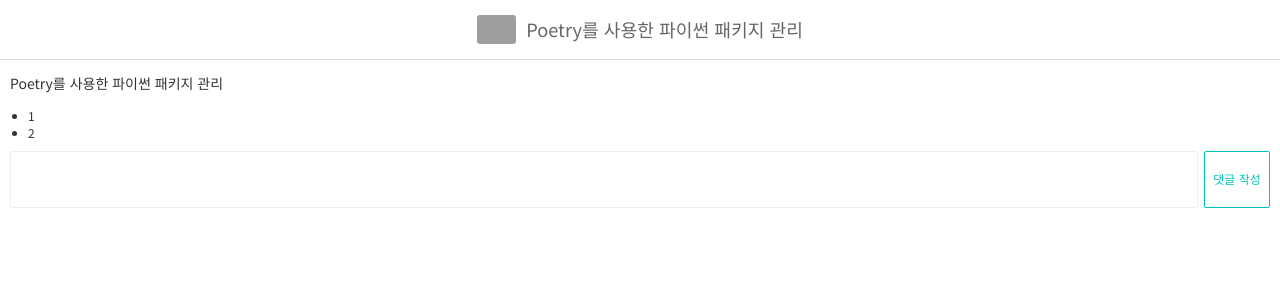
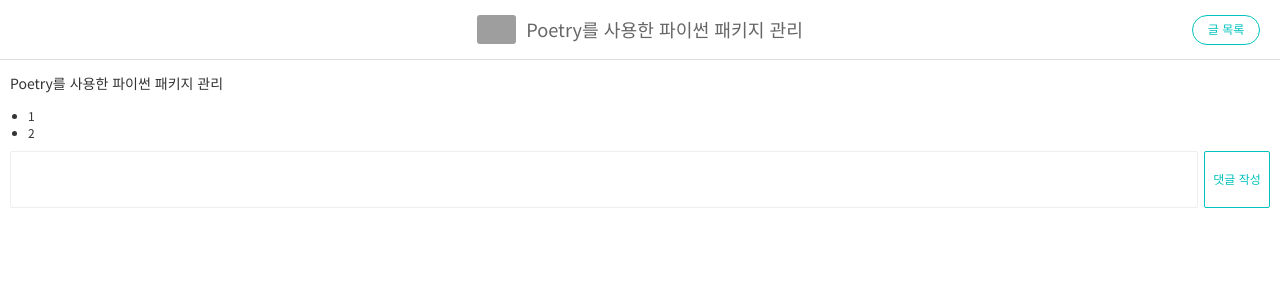
Before and after one commit to pooreunblue/pylog, a Django app: page /posts/1/ in a window 1280 px wide. Shown: the top 300 px of the page. Run offline with Django 4.2, Linux system fonts and the light colour scheme; data comes from the database, SQL or seed files in the repository; grey boxes are pictures that could not be loaded.

Commit message:
Feat: 글 상세페이지에서 글 목록으로 갈 수 있는 버튼 추가

```diff
--- a/pylog/templates/post_detail.html
+++ b/pylog/templates/post_detail.html
@@ -10,6 +10,7 @@
             <img src="{{ post.thumbnail.url }}">
         {% endif %}
         <span>{{ post.title }}</span>
+        <a href="/posts/list/" class="btn btn-primary">글 목록</a>
     </div>
     <div id="post-detail">
         <p>{{ post.content|linebreaksbr }}</p>
```
